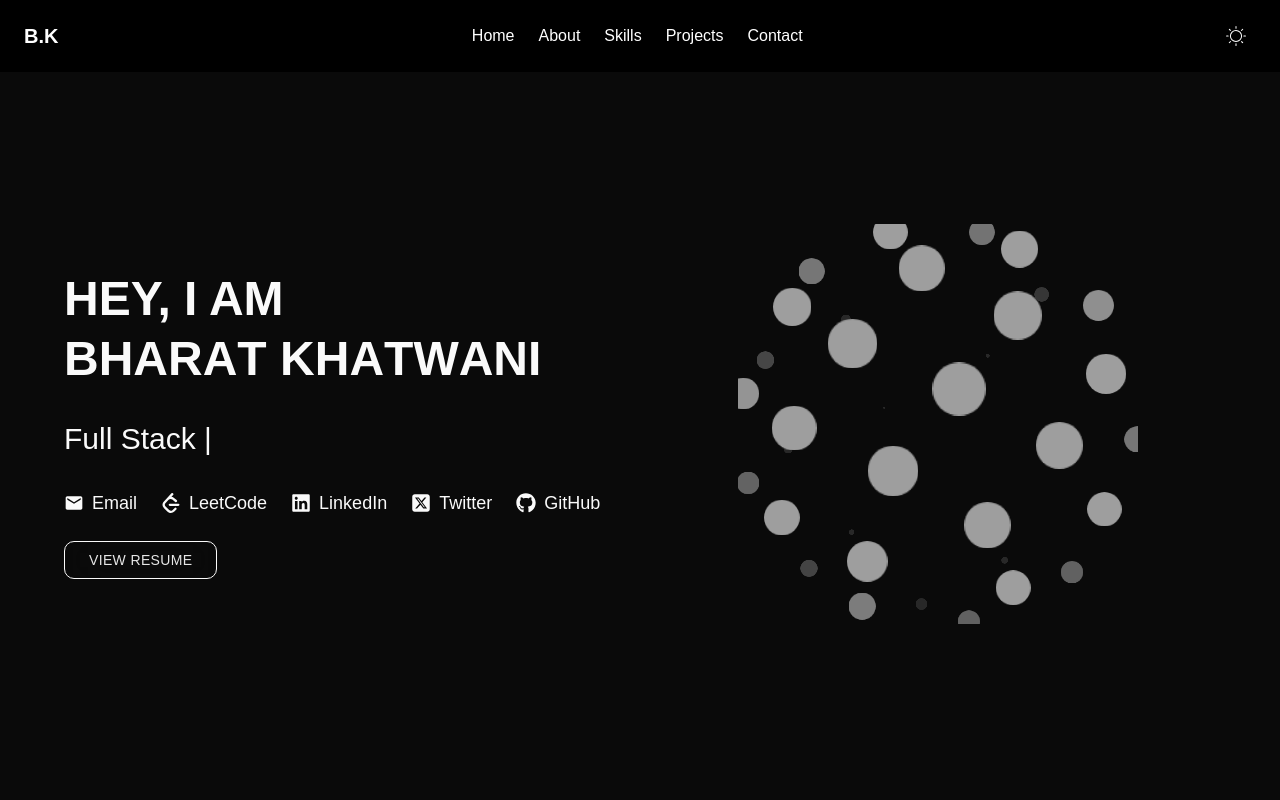
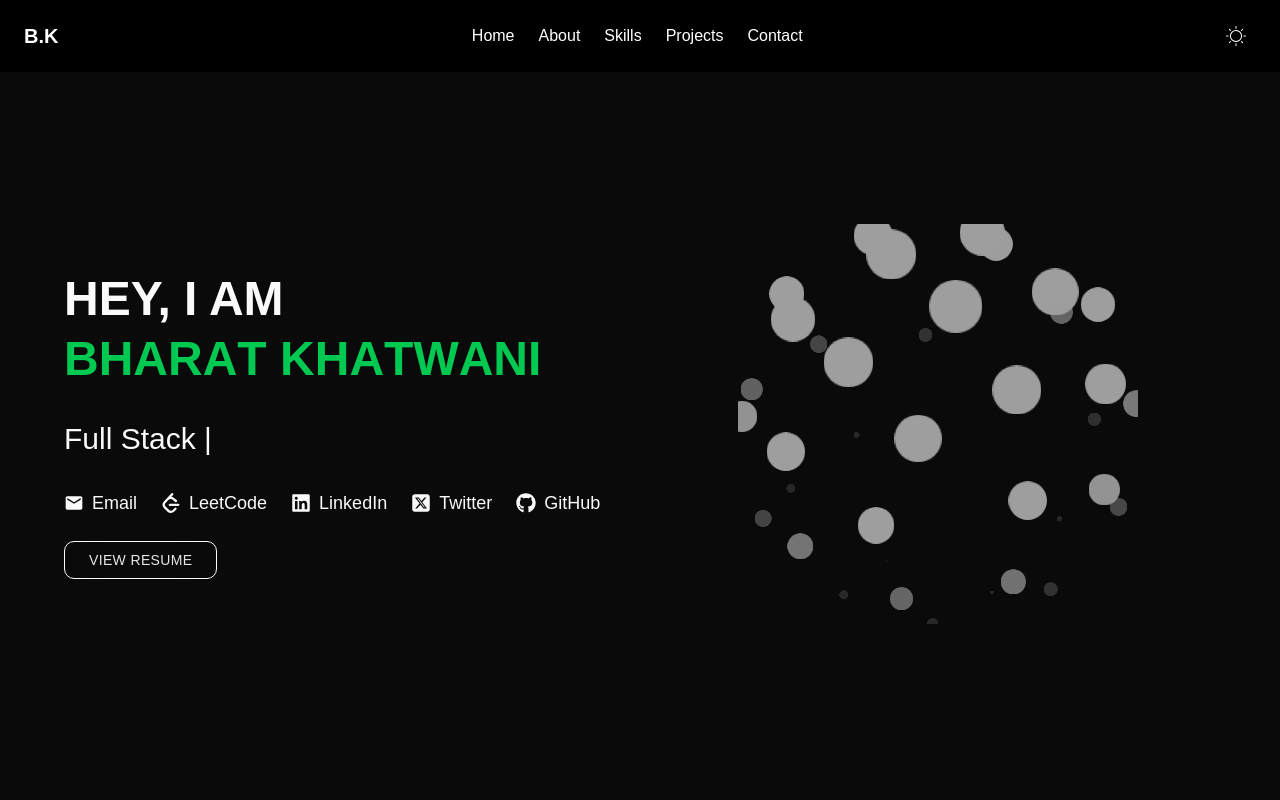
Before and after one commit to BharatKhatwani/NEW-Portfolio, a Next.js app: page / in a window 1280 px wide. Shown: the top 800 px of the page. Built offline with nearby package versions, Linux system fonts and the light colour scheme.

Commit message:
'change'

```diff
--- a/src/components/Home.tsx
+++ b/src/components/Home.tsx
@@ -20,7 +20,7 @@ export default function Home() {
         <div className="flex-1 text-center md:text-left space-y-6">
           <h1 className="text-4xl md:text-5xl font-bold leading-tight">
             HEY, I AM{' '}
-            <TextAnimate animation="blurInUp" by="character" once>
+            <TextAnimate animation="blurInUp" by="character" once className='text-green-500'>
               BHARAT KHATWANI
             </TextAnimate>
           </h1>
--- a/src/components/Navbar.tsx
+++ b/src/components/Navbar.tsx
@@ -73,6 +73,7 @@ export default function Navbar() {
       {isMobileMenuOpen && (
         <div className="md:hidden bg-white dark:bg-black px-6 py-4 space-y-4 text-center font-medium shadow-md">
           <button onClick={() => scrollTo('home')} className="block w-full hover:text-blue-400">Home</button>
+
           <Link href="/about" className="block w-full hover:text-blue-400" onClick={() => setIsMobileMenuOpen(false)}>About</Link>
           <button onClick={() => scrollTo('skills')} className="block w-full hover:text-blue-400">Skills</button>
           <button onClick={() => scrollTo('projects')} className="block w-full hover:text-blue-400">Projects</button>
--- a/src/components/magicui/icon-cloud.tsx
+++ b/src/components/magicui/icon-cloud.tsx
@@ -228,7 +228,7 @@ z: z * 200,
       const dx = mousePos.x - centerX;
       const dy = mousePos.y - centerY;
       const distance = Math.sqrt(dx * dx + dy * dy);
-      const speed = 0.003 + (distance / maxDistance) * 0.03;
+      const speed = 0.003 + (distance / maxDistance) * 0.01;
 
       if (targetRotation) {
         const elapsed = performance.now() - targetRotation.startTime;
```
